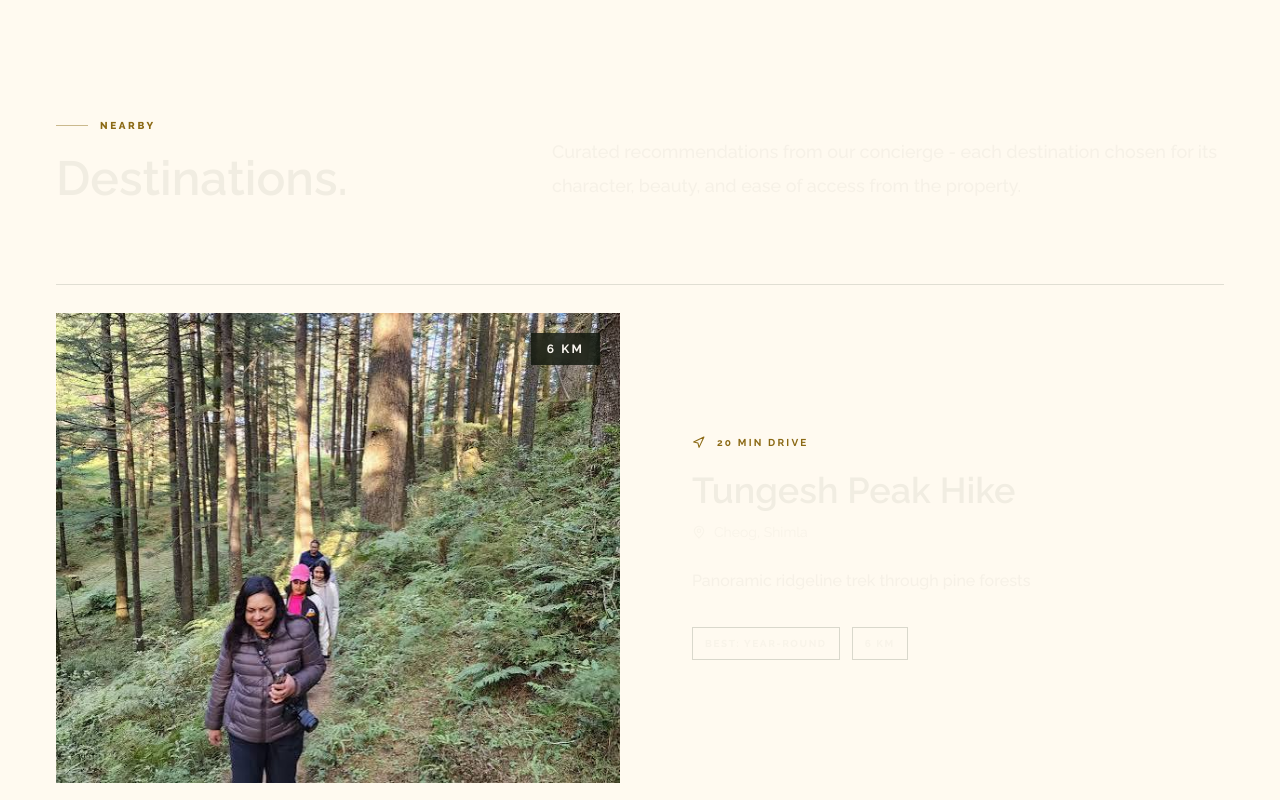
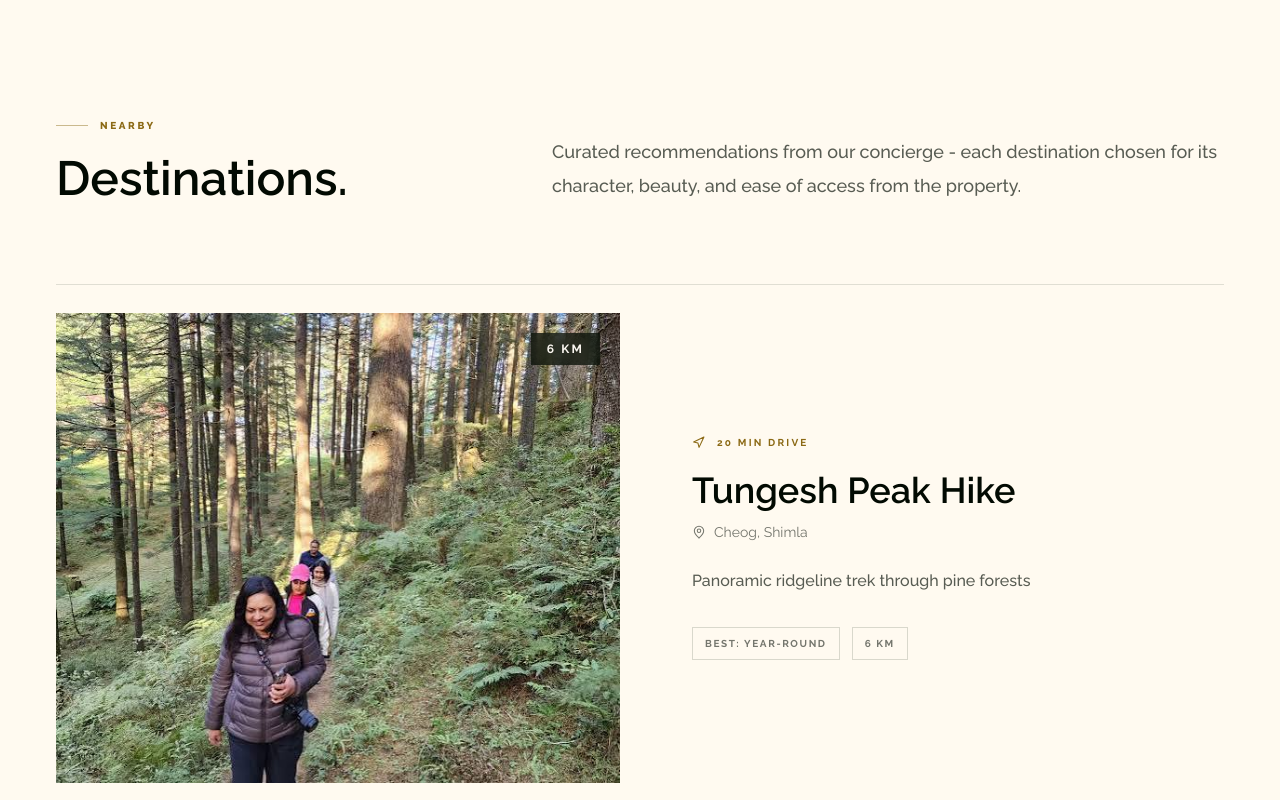
Before and after one commit to theone14122000/shire, a Next.js app: page /activities in a window 1280 px wide. Shown: the part 2200-3000 px from the top of the page. Built offline with nearby package versions, Linux system fonts and the light colour scheme.

Commit message:
fix: dark text on light Nearby section in activities page

```diff
--- a/app/activities/page.tsx
+++ b/app/activities/page.tsx
@@ -166,11 +166,11 @@ export default function ActivitiesPage() {
           <div className="grid gap-8 lg:grid-cols-[0.72fr_1.28fr] lg:items-end">
             <div>
               <span className="luxe-kicker text-gold-700">Nearby</span>
-              <h2 className="mt-5 font-display text-4xl font-semibold leading-[1.06] text-parchment sm:text-5xl">
+              <h2 className="mt-5 font-display text-4xl font-semibold leading-[1.06] text-emerald-950 sm:text-5xl">
                 Destinations.
               </h2>
             </div>
-            <p className="max-w-2xl text-base leading-[1.9] text-parchment/66 sm:text-lg lg:justify-self-end">
+            <p className="max-w-2xl text-base leading-[1.9] text-emerald-950/66 sm:text-lg lg:justify-self-end">
               Curated recommendations from our concierge - each destination chosen for its character, beauty, and ease of access from the property.
             </p>
           </div>
@@ -202,19 +202,19 @@ export default function ActivitiesPage() {
                     <Navigation size={13} strokeWidth={2} />
                     {place.travelTime}
                   </div>
-                  <h3 className="mt-5 font-display text-3xl font-semibold text-parchment sm:text-4xl">
+                  <h3 className="mt-5 font-display text-3xl font-semibold text-emerald-950 sm:text-4xl">
                     {place.name}
                   </h3>
                   {place.note && (
-                    <span className="mt-3 flex items-center gap-2 text-sm text-parchment/52">
+                    <span className="mt-3 flex items-center gap-2 text-sm text-emerald-950/55">
                       <MapPin size={14} strokeWidth={1.8} />
                       {place.note}
                     </span>
                   )}
-                  <p className="mt-6 max-w-[50ch] text-base leading-[1.85] text-parchment/66">
+                  <p className="mt-6 max-w-[50ch] text-base leading-[1.85] text-emerald-950/66">
                     {place.highlight}
                   </p>
-                  <div className="mt-8 flex flex-wrap gap-3 text-[10px] font-bold uppercase tracking-[0.16em] text-parchment/52">
+                  <div className="mt-8 flex flex-wrap gap-3 text-[10px] font-bold uppercase tracking-[0.16em] text-emerald-950/55">
                     <span className="border border-emerald-900/15 px-3 py-2">Best: {place.bestTime}</span>
                     <span className="border border-emerald-900/15 px-3 py-2">{place.distance}</span>
                   </div>
@@ -235,10 +235,10 @@ export default function ActivitiesPage() {
                     className="object-cover transition-transform duration-700 group-hover:scale-105"
                   />
                 </div>
-                <h3 className="font-display text-lg font-semibold text-parchment">
+                <h3 className="font-display text-lg font-semibold text-emerald-950">
                   {place.name}
                 </h3>
-                <p className="mt-2 text-sm leading-[1.7] text-parchment/62">
+                <p className="mt-2 text-sm leading-[1.7] text-emerald-950/62">
                   {place.highlight}
                 </p>
                 <p className="mt-3 text-[10px] font-bold uppercase tracking-[0.18em] text-gold-700">
```
